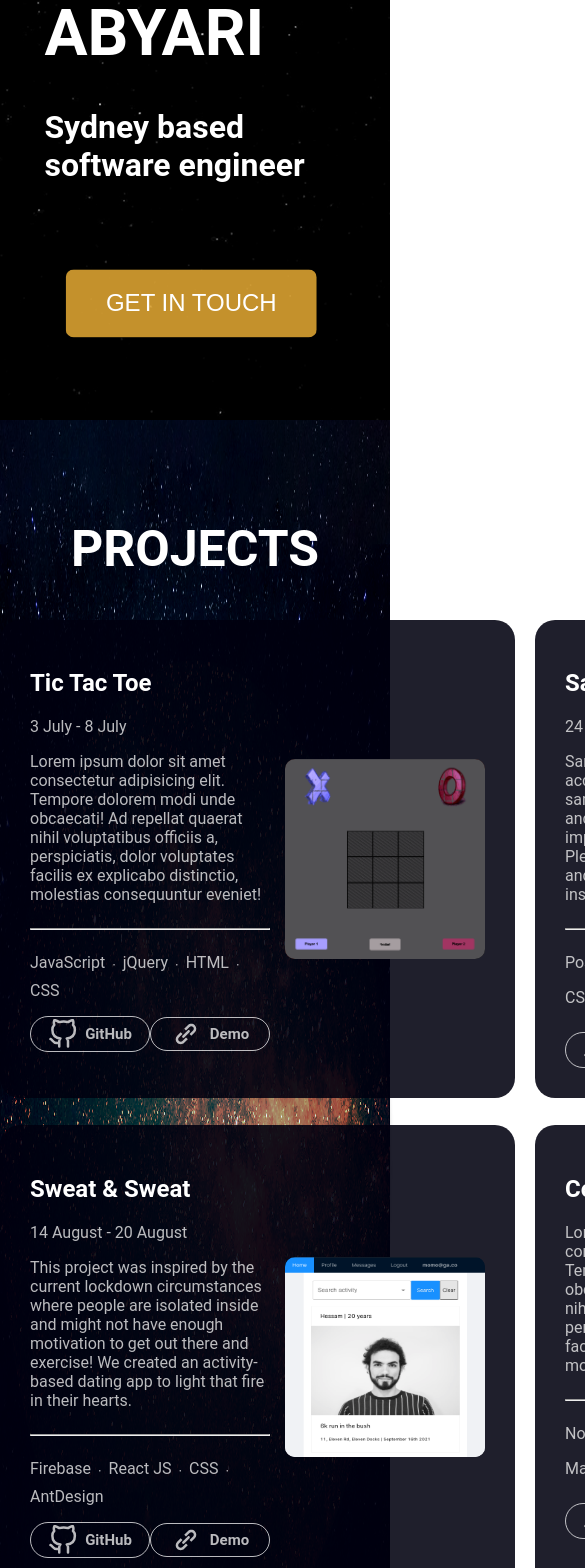
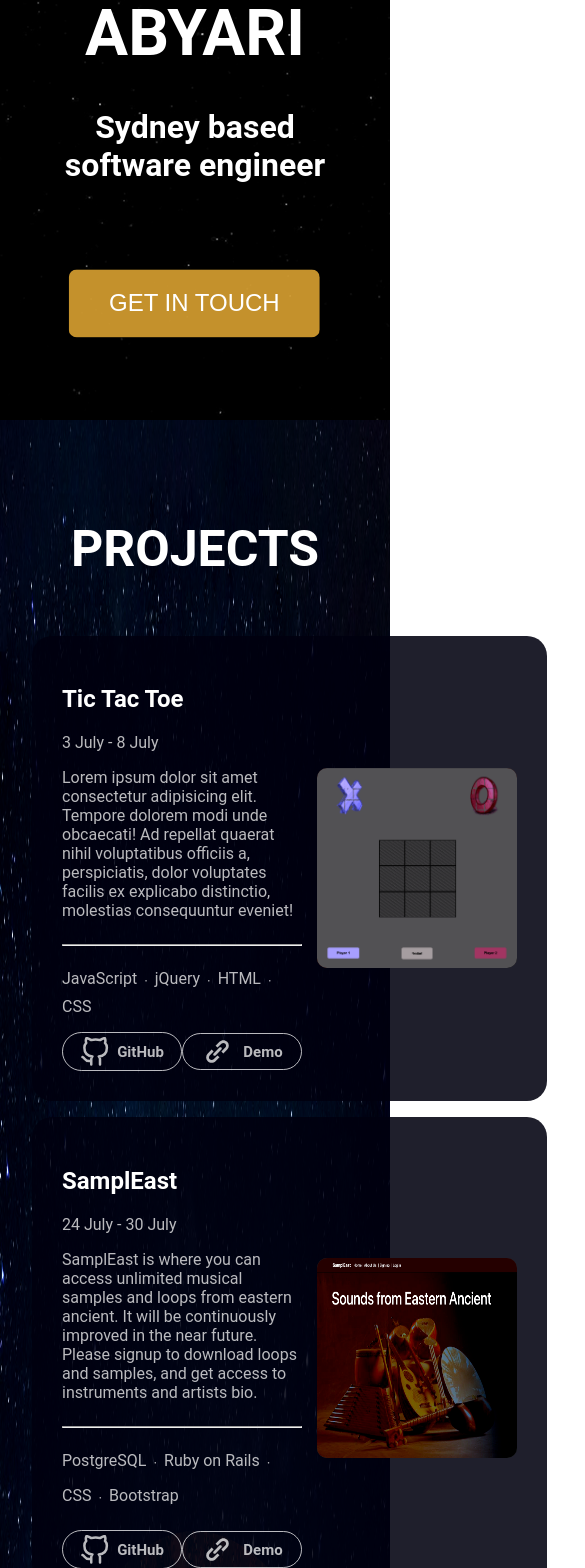
Before and after one commit to MoAbyari/portfolio, a Next.js app: page / in a window 390 px wide. Shown: the part 424-1992 px from the top of the page, 585 px wide, since content can reach past the window. Built offline with nearby package versions, Linux system fonts and the light colour scheme.

Commit message:
Responsive CSS

```diff
--- a/components/Nav/style.module.css
+++ b/components/Nav/style.module.css
@@ -33,3 +33,15 @@
     color: rgba(255, 255, 255, 0.7);
     font-weight: bold;
 }
+
+
+
+@media screen and (max-width: 922px) {
+
+    .header {
+      max-width: 100vw;
+      align-content: space-around;
+      margin-right: 3rem;
+    }
+
+}
--- a/components/Projects/Project.js
+++ b/components/Projects/Project.js
@@ -49,7 +49,7 @@ export const Project = (props) => {
                             <a
                                 target="blank"
                                 href={href2}>
-                                <CgLink size={30} color={'#ffffffba'} />
+                                <CgLink size={33} color={'#ffffffba'} />
                                 <p> Demo </p>
                             </a>
                         </div>
--- a/components/Projects/Projects.js
+++ b/components/Projects/Projects.js
@@ -48,7 +48,7 @@ export const Projects = (props) => {
 
                     <Project
                         title="CovInfo"
-                        schedule= ""
+                        schedule= "4 September - 10 September"
                         img1="/Cov1.png"
                         img2="/Cov2.png"
                         description="Lorem ipsum dolor sit amet consectetur adipisicing elit. Tempore dolorem modi unde obcaecati! Ad repellat quaerat nihil voluptatibus officiis a, perspiciatis, dolor voluptates facilis ex explicabo distinctio, molestias consequuntur eveniet!"
--- a/components/Projects/style.module.css
+++ b/components/Projects/style.module.css
@@ -1,8 +1,14 @@
+.projectsContainer {
+    display: flex;
+    flex-flow: column wrap;
+}
+
 .projectCard{
     display: flex;
     background: #00010fe0;
     color:#ffffffba;
-    margin-right: 20px;
+    margin-right: 10px;
+    margin-left: 10px;
     padding: 30px 30px;
     border-radius: 20px;
     z-index: 2;
@@ -27,8 +33,8 @@
 .projectGitDemo {
     display: flex;
 
+}
 
-}
 .projectGit {
     display: flex;
     align-items: center;
@@ -139,3 +145,27 @@
     margin-bottom: 27px;
     display: flex;
 }
+
+
+@media screen and (max-width: 1055px) {
+
+    .projectCard{
+        margin: 1rem 1rem 0rem 1rem;
+    }
+
+    .topCards{
+        display: flex;
+        flex-flow: row wrap;
+        padding: 0rem 1rem 0rem 1rem;
+        margin-bottom: 0rem;
+    }
+
+    .bottomCards{
+        display: flex;
+        flex-flow: row wrap;
+        padding: 0rem 1rem 1rem 1rem;
+        margin-bottom: 0rem;
+    }
+
+
+}
--- a/styles/Home.module.css
+++ b/styles/Home.module.css
@@ -1,4 +1,3 @@
-
 .homeSections {
   position: relative;
   min-height: 100vh;
@@ -91,14 +90,26 @@
 .info h1 {
   font-size: 64px;
   margin-bottom: 10px;
+  text-align: center;
+
 }
 
 .info h2{
   font-size: 32px;
+  text-align: center;
 }
 
 .hello {
   font-size: 100px !important;
+}
+
+.prjectSection {
+  background-image: url("/back.png");
+  min-height: 130vh;
+  background-size: 100% 100%;
+  margin-top: 0px;
+  position: relative;
+  font-family: 'Roboto', sans-serif;
 }
 
 .projectsContent {
@@ -107,21 +118,13 @@
   margin: 0 auto;
 }
 
-.prjectSection {
-  background-image: url("/back.png");
-  min-height: 1100px;
-  background-size: 100% 100%;
-  margin-top: 0px;
-  position: relative;
-  font-family: 'Roboto', sans-serif;
-}
 
 .prjectSection::after {
   position: absolute;
   content: '';
   left: 0;
   right: 0;
-  bottom: -10vh;
+  bottom: 6vh;
   height: 120vh;
   background: red;
   background: rgba(240, 181, 63, 0.62);
@@ -140,7 +143,7 @@
 
 .aboutMeSection {
   background-image: url("/back.png");
-  min-height: 900px;
+  min-height: 100vh;
   background-size: 100% 100%;
   margin-top: 0px;
   font-family: 'Roboto', sans-serif;
@@ -186,3 +189,30 @@
    background-size: 100% 100%;
    margin-top: 0px;
 }
+
+
+@media screen and (max-width: 922px) {
+
+    .description{
+      padding: 2rem 3rem;
+      width: 90vw;
+      height: 80vh;
+      top: 193px;
+      margin: 0 auto;
+      background: #030510;;
+      border-radius: 20px;
+      z-index: 3;
+    }
+
+    .prjectSection {
+      min-height: 140vh;
+    }
+
+    .aboutMeSection {
+      background-image: url("/back.png");
+      min-height: 120vh;
+      background-size: 100% 100%;
+      margin-top: 0px;
+    }
+
+}
```
